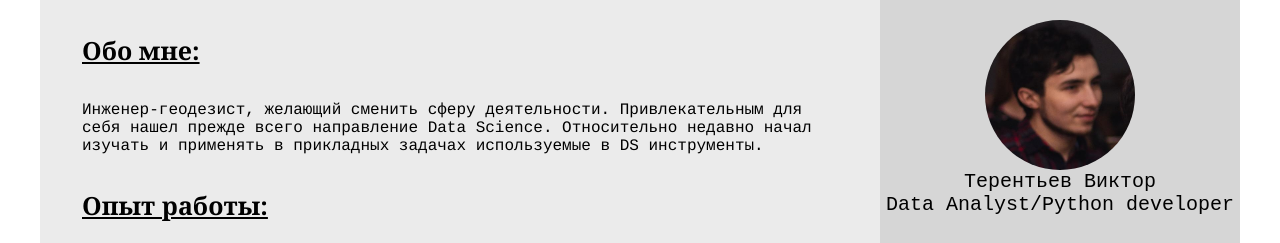
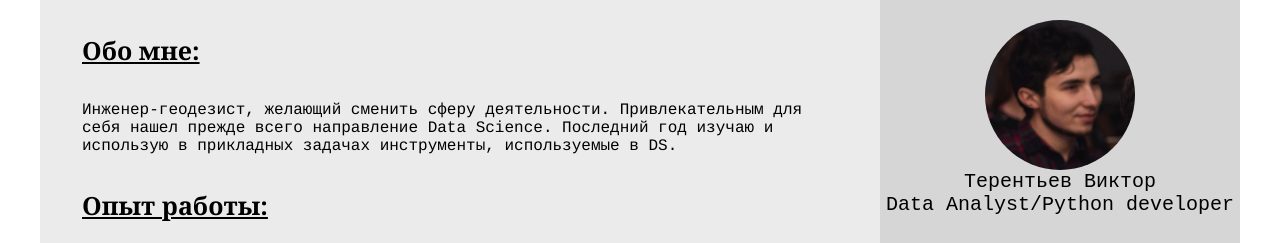
Before and after one commit to etovityusha/etovityusha.github.io, a plain HTML site: page index.html in a window 1280 px wide. Shown: the top 243 px of the page. Drawn offline with Linux system fonts and the light colour scheme.

Commit message:
change info about me

```diff
--- a/index.html
+++ b/index.html
@@ -12,8 +12,7 @@
 		<div class="block-left">
 			<div class="workspase_left">
 					<h4> Обо мне: </h4>
-					<h3>Инженер-геодезист, желающий сменить сферу деятельности. Привлекательным для себя нашел прежде всего направление Data Science.
-					Относительно недавно начал изучать и применять в прикладных задачах используемые в DS инструменты.</h3>
+					<h3>Инженер-геодезист, желающий сменить сферу деятельности. Привлекательным для себя нашел прежде всего направление Data Science. Последний год изучаю и использую в прикладных задачах инструменты, используемые в DS.</h3>
 					<h4> Опыт работы: </h4>
 					<companyname>ООО "ЛенЭлектроМонтаж", Москва <br> Инженер-геодезист</companyname><br>
 					<period>Апрель 2019 — Июль 2020</period>
```
